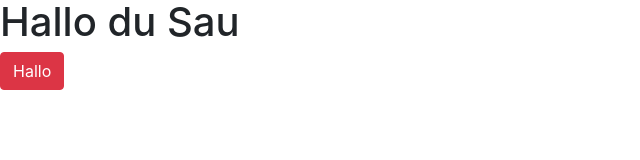
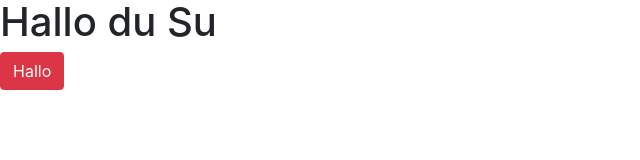
Before and after one commit to neherr/lb02_tim_robin, a plain HTML site: page index.html in a window 1280 px wide. Shown: the full height of the page, 0-640 px from the left. Drawn offline with Linux system fonts and the light colour scheme.

Commit message:
Update index.html

```diff
--- a/index.html
+++ b/index.html
@@ -6,7 +6,7 @@
     <link rel="stylesheet" href="css/bootstrap.css">
 </head>
 <body>
-    <h1>Hallo du Sau</h1>
+    <h1>Hallo du Su</h1>
     <button class="btn btn-danger">Hallo</button>
 </body>
 </html>
```
